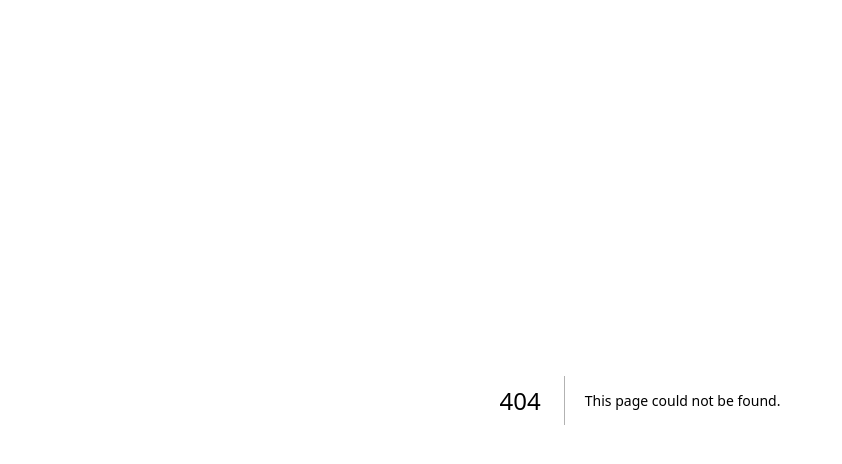
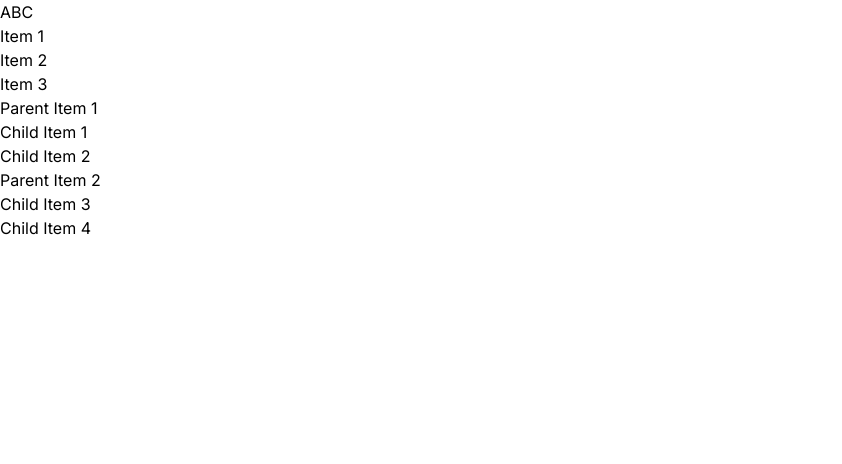
Before and after one commit to test-party/guinea-pig-next, a Next.js app: page /aria-deprecated-role in a window 1280 px wide. Before the commit this address had no page. Shown: the top 464 px of the page, without its empty margins (0-842 px from the left). Built offline with nearby package versions, Linux system fonts and the light colour scheme.

Commit message:
created testing page for aria-deprecated-role

```diff
--- /dev/null
+++ b/src/app/aria-deprecated-role/page.tsx
@@ -0,0 +1,35 @@
+//http://localhost:3000/aria-deprecated-role
+export default function Page() {
+  return (
+    <div>
+      <div role="directory">
+          <p>ABC</p>
+      </div>
+
+      <div role="directory">
+          <ul>
+              <li>Item 1</li>
+              <li>Item 2</li>
+              <li>Item 3</li>
+          </ul>
+      </div>
+
+      <div role="directory">
+          <ul>
+              <li>Parent Item 1
+              <ul>
+                  <li>Child Item 1</li>
+                  <li>Child Item 2</li>
+              </ul>
+              </li>
+              <li>Parent Item 2
+              <ul>
+                  <li>Child Item 3</li>
+                  <li>Child Item 4</li>
+              </ul>
+              </li>
+          </ul>
+      </div>
+    </div>
+  );
+}
```
